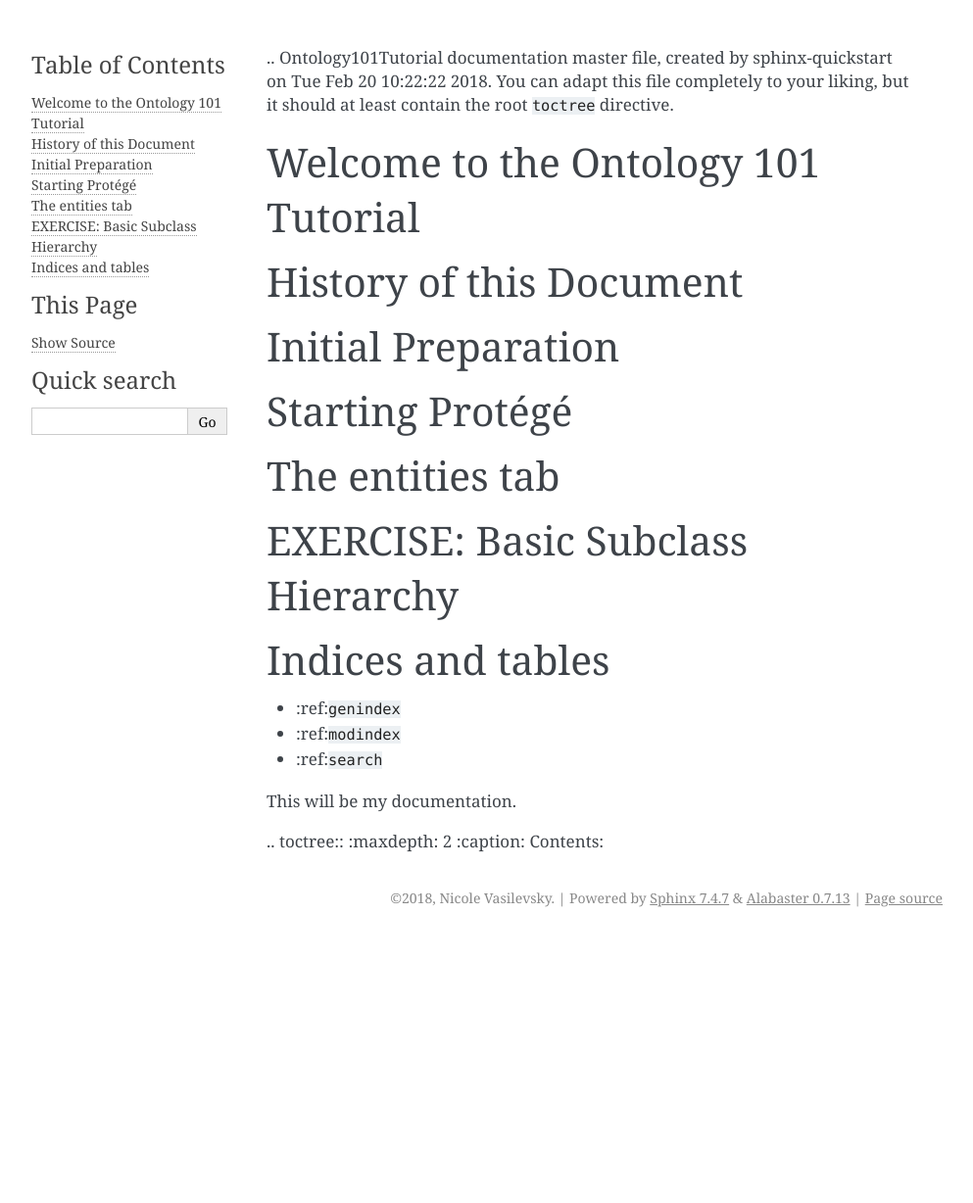
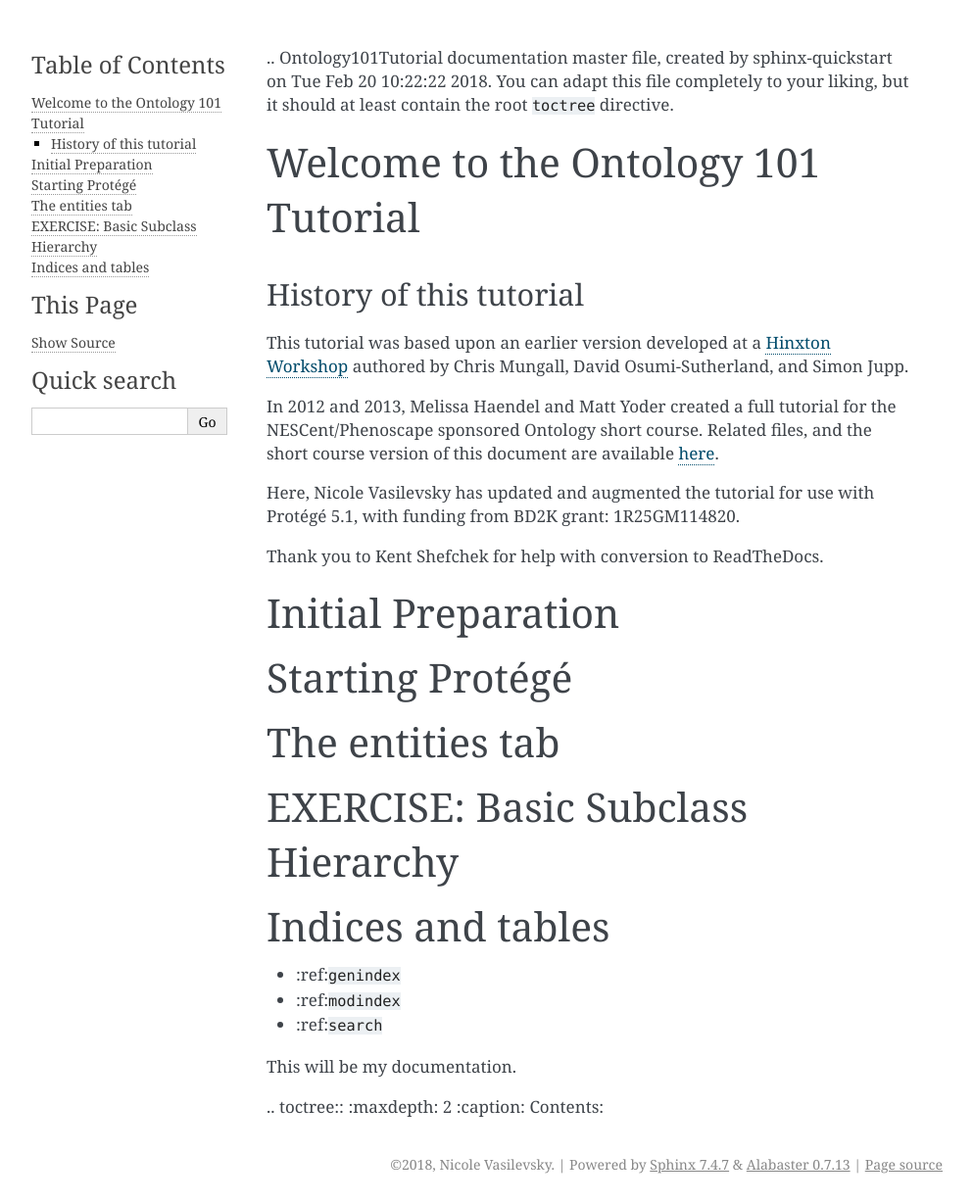
Before and after one commit to OHSUBD2K/BDK14-Ontologies-101, a Sphinx documentation site: the page built from docs/index.md, in a window 1280 px wide. Shown: the whole page at 98% size, without its empty margins (148-1141 px from the left). Built offline with Sphinx 7.4.7, drawn with Linux system fonts in a browser that asks for light colours; before the commit the page ends 956 px from its top, so only the background shows below that.

Commit message:
history of document

```diff
--- a/docs/index.md
+++ b/docs/index.md
@@ -5,9 +5,15 @@
 
 Welcome to the Ontology 101 Tutorial
 ===============================================
+### History of this tutorial
 
-History of this Document
-===============================================
+This tutorial was based upon an earlier version developed at a [Hinxton Workshop](http://wiki.geneontology.org/index.php/Hinxton_OBO-Edit/Protege_4_workshop_Jan_2012) authored by Chris Mungall, David Osumi-Sutherland, and Simon Jupp.
+
+In 2012 and 2013, Melissa Haendel and Matt Yoder created a full tutorial for the NESCent/Phenoscape sponsored Ontology short course. Related files, and the short course version of this document are available [here](https://github.com/NESCent/ontologies-in-evobio-course-2013).
+
+Here, Nicole Vasilevsky has updated and augmented the tutorial for use with Protégé 5.1, with funding from BD2K grant: 1R25GM114820.
+
+Thank you to Kent Shefchek for help with conversion to ReadTheDocs.
 
 Initial Preparation
 ===============================================
```
